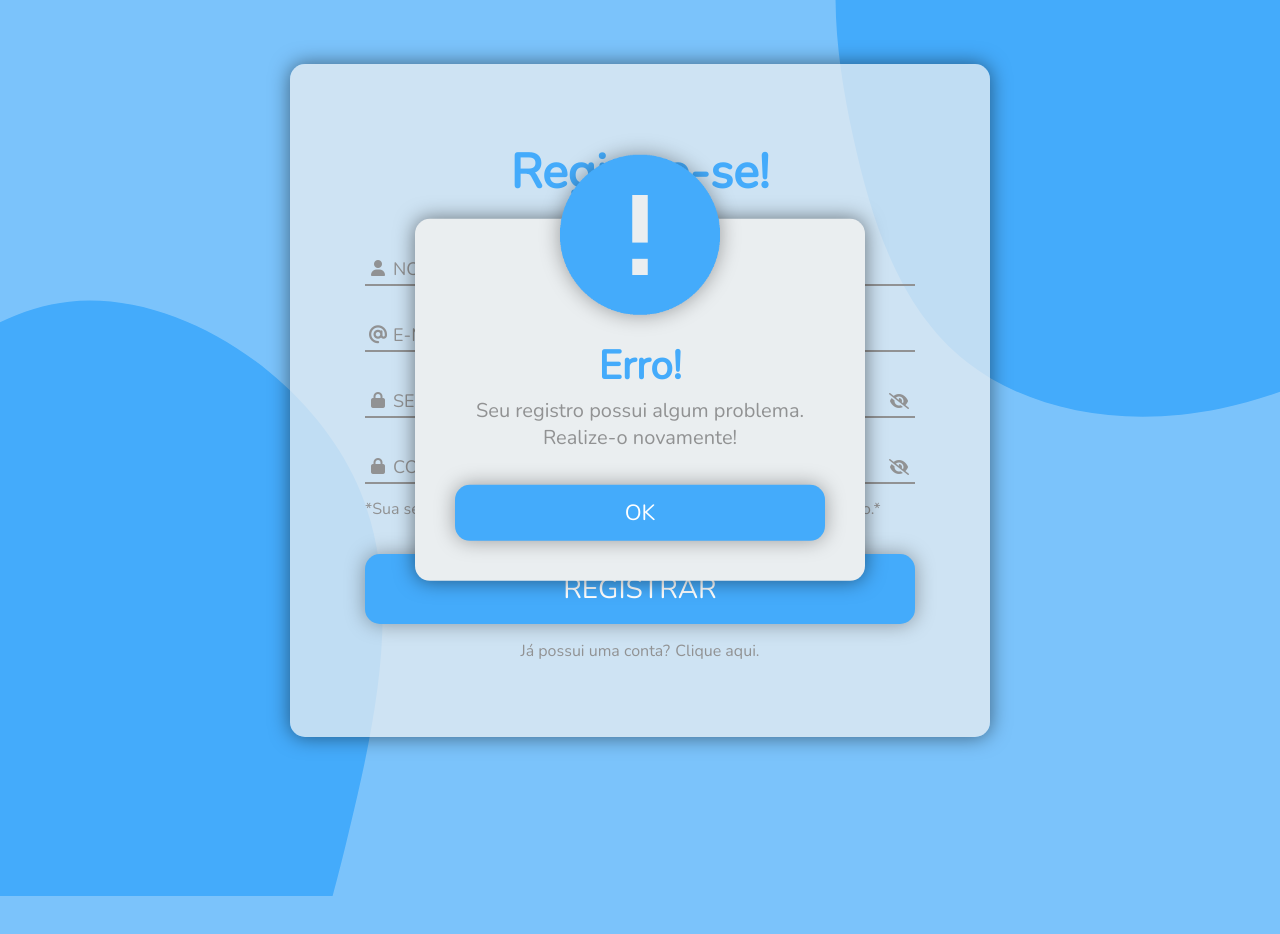
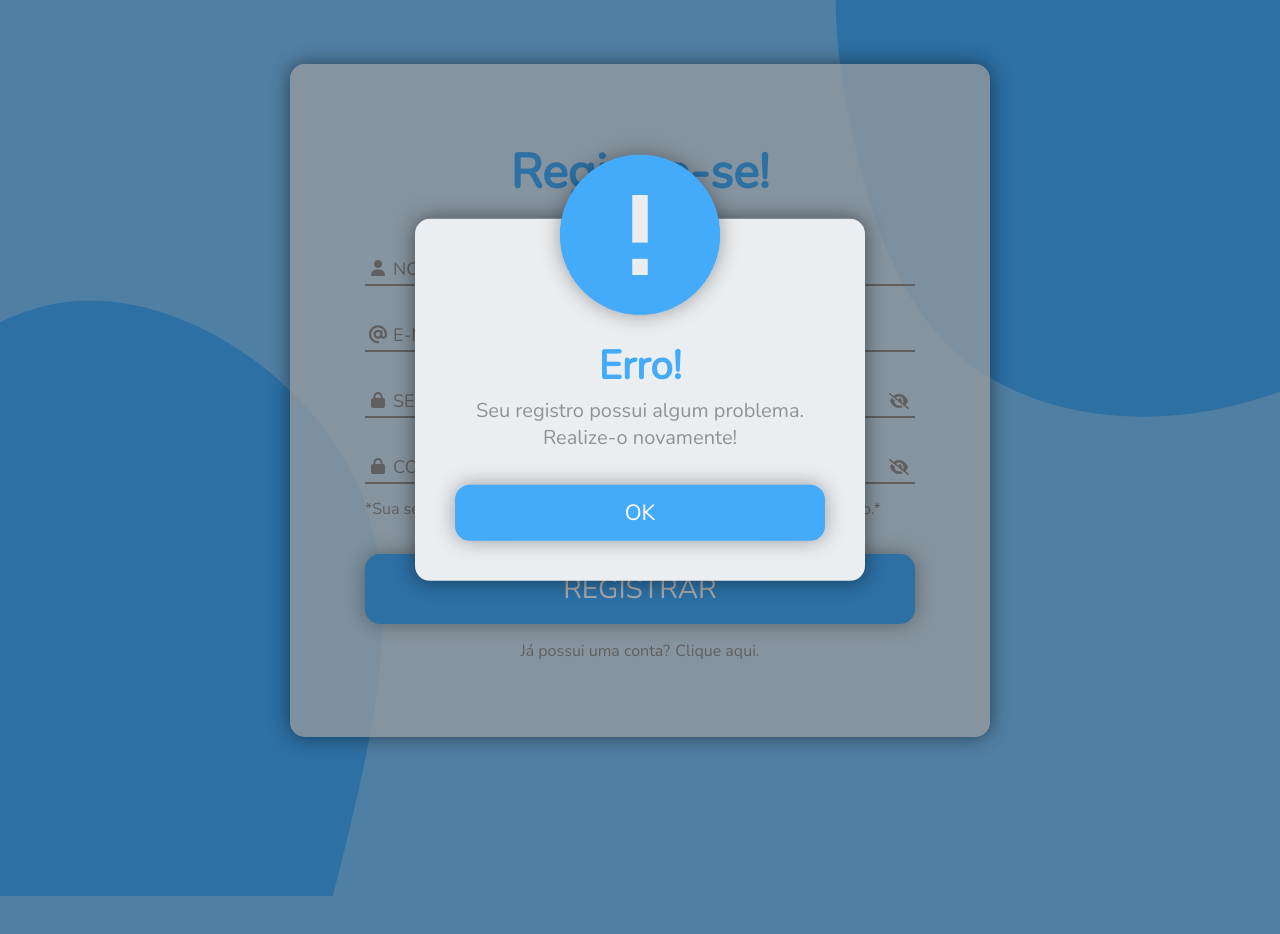
Before and after one commit to joaopsilv/BlueSneakers, a plain HTML site: page register.html in a window 1280 px wide. Both pictures are taken after a click on the button "REGISTRAR". Before the commit the page ends 900 px from the top, so only its background shows below. Drawn offline with nearby package versions, Linux system fonts and the light colour scheme.

Commit message:
popups updates - 12/04

```diff
--- a/css/home.css
+++ b/css/home.css
@@ -191,6 +191,8 @@ footer h1{
 
     box-shadow: 0px 0px 20px 0px rgba(0,0,0,0.5);
 
+    z-index: 100;
+
     visibility: hidden;
 
     transition: all 600ms;
@@ -258,3 +260,19 @@ footer h1{
 .popup-buttons button:hover{
     background-color: var(--color-strongblue);
 }
+
+.dark-bg{
+    position: absolute;
+
+    width: 100%;
+    aspect-ratio: 1;
+
+    background-color: rgba(0,0,0,0.35);
+
+    z-index: 10;
+
+    visibility: hidden;
+}
+.open-bg{
+    visibility: visible;
+}
--- a/css/login.css
+++ b/css/login.css
@@ -236,6 +236,8 @@ form p a:hover{
     visibility: hidden;
 
     transition: all 600ms;
+
+    z-index: 10;
 }
 .open-popup{
     top: 50%;
@@ -295,3 +297,17 @@ form p a:hover{
 .popup-content button:hover{
     background-color: var(--color-strongblue);
 }
+
+.dark-bg{
+    position: absolute;
+
+    width: 100%;
+    aspect-ratio: 1;
+
+    background-color: rgba(0,0,0,0.35);
+
+    visibility: hidden;
+}
+.open-bg{
+    visibility: visible;
+}
--- a/js/login.js
+++ b/js/login.js
@@ -15,9 +15,11 @@ login.addEventListener("click", ()=>{
 
     if(userValid){
         popupSucess.classList.add("open-popup")
+        popupBG.classList.add("open-bg")
     }
     else{
         popupError.classList.add("open-popup")
+        popupBG.classList.add("open-bg")
     }
 
     for(let i = 0; i < userList.length; i++){
@@ -31,6 +33,7 @@ login.addEventListener("click", ()=>{
 /* Popups */
 let popupSucess = document.getElementById("popup-sucess")
 let popupError = document.getElementById("popup-error")
+let popupBG = document.getElementById("popup-bg")
 
 let buttonSucess = document.getElementById("sucessButton")
 let buttonError = document.getElementById("errorButton")
@@ -41,4 +44,5 @@ buttonSucess.addEventListener("click", ()=>{
 
 buttonError.addEventListener("click", ()=>{
     popupError.classList.remove("open-popup")
+    popupBG.classList.remove("open-bg")
 })
--- a/js/register.js
+++ b/js/register.js
@@ -72,15 +72,18 @@ register.addEventListener("click", ()=>{
         localStorage.setItem("userList", JSON.stringify(userList))
 
         popupSucess.classList.add("open-popup")
+        popupBG.classList.add("open-bg")
     }
     else{
         popupError.classList.add("open-popup")
+        popupBG.classList.add("open-bg")
     }
 })
 
 /* Popups */
 let popupSucess = document.getElementById("popup-sucess")
 let popupError = document.getElementById("popup-error")
+let popupBG = document.getElementById("popup-bg")
 
 let buttonSucess = document.getElementById("sucessButton")
 let buttonError = document.getElementById("errorButton")
@@ -91,4 +94,5 @@ buttonSucess.addEventListener("click", ()=>{
 
 buttonError.addEventListener("click", ()=>{
     popupError.classList.remove("open-popup")
+    popupBG.classList.remove("open-bg")
 })
--- a/register.html
+++ b/register.html
@@ -87,6 +87,7 @@
                 <button type="button" id="errorButton">OK</button>
             </div>
         </div>
+        <div class="dark-bg" id="popup-bg"></div>
     </section>
     <script src="./js/main.js"></script>
     <script src="./js/register.js"></script>
```
Also changed, not shown: home.html (+1 -0 lines), js/home.js (+7 -0 lines), login.html (+1 -0 lines).
